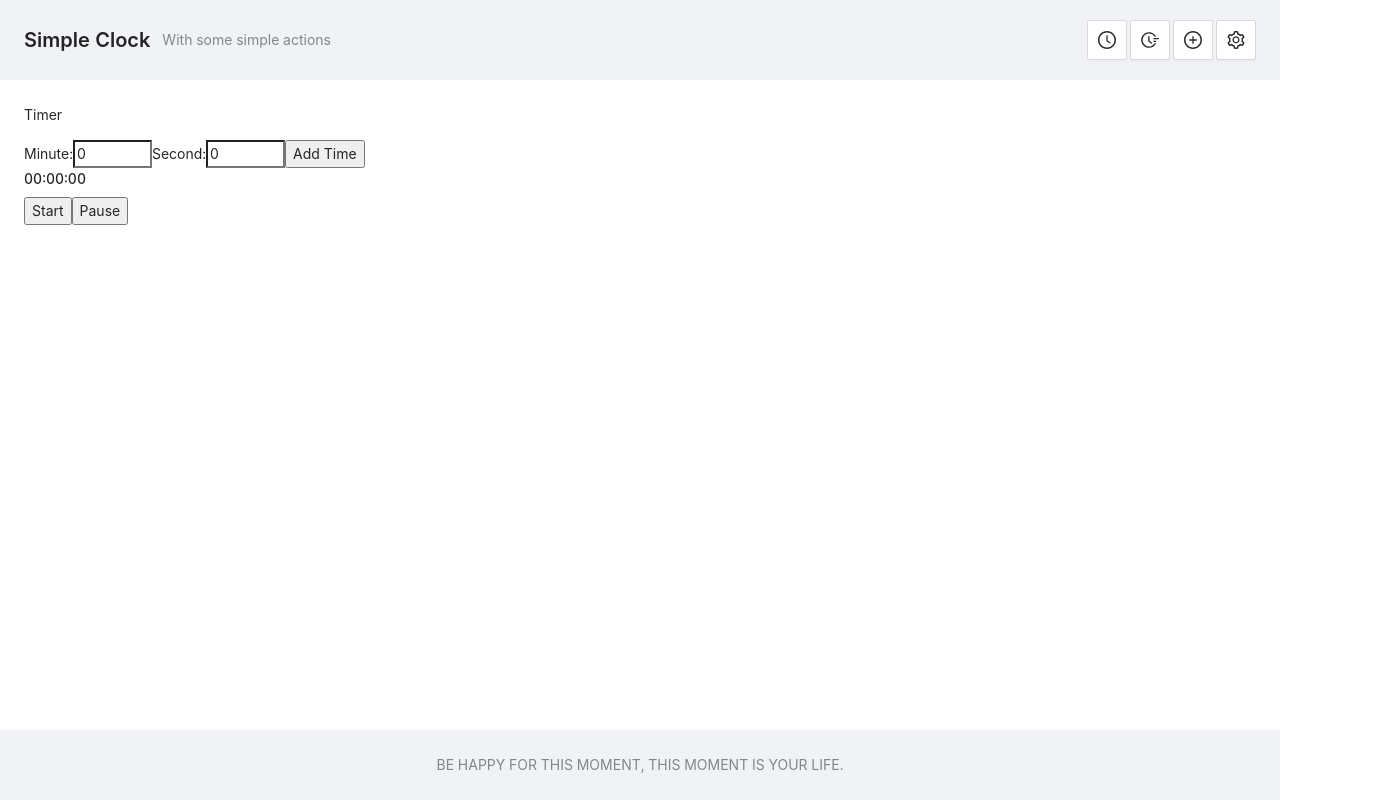
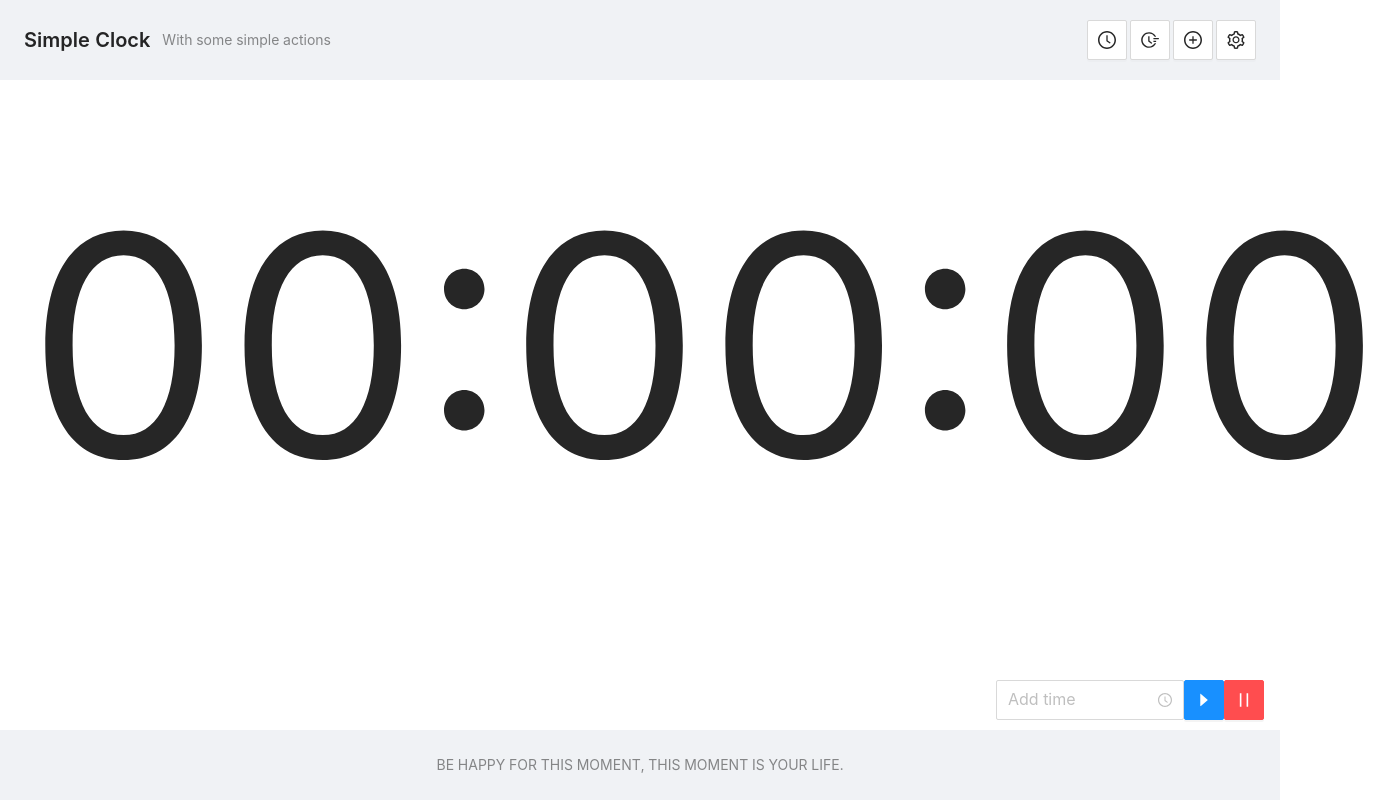
Before and after one commit to mirmousaviii/clock, a React (Create React App) app: page /timer in a window 1280 px wide. Shown: the whole page, 1384 px wide, since content can reach past the window. Built offline with nearby package versions, Linux system fonts and the light colour scheme.

Commit message:
Change design of timer

```diff
--- a/src/pages/timer.js
+++ b/src/pages/timer.js
@@ -1,31 +1,20 @@
 import React from 'react';
+import {TimePicker, Button, Space} from 'antd';
 import moment from 'moment';
+import {
+  CaretRightOutlined,
+  PauseOutlined,
+} from '@ant-design/icons';
 
 function Timer() {
-  const [minute, setMinute] = React.useState(0);
-  const [second, setSecond] = React.useState(0);
   const [time, setTime] = React.useState('00:00:00');
   const countDownInterval = React.useRef();
 
-  // React.useEffect(() => {
-  //   console.log('Start');
-  //
-  //   return () => {
-  //     console.log('Exit');
-  //   }
-  // },[]);
-  //
-  // React.useEffect(() => {
-  //   console.log('Update');
-  // });
-
-  function addTime() {
-    let newTime = moment().
-        startOf('day').
-        add(minute, 'minutes').
-        add(second, 'seconds').
-        format('HH:mm:ss');
-    setTime(newTime);
+  function onChange(time, timeString) {
+    if (timeString === '') {
+      timeString = '00:00:00';
+    }
+    setTime(timeString);
   }
 
   function start() {
@@ -34,11 +23,11 @@ function Timer() {
           (prev) => {
             if (prev === '00:00:00') {
               clearInterval(countDownInterval.current);
-              return 'TIME OUT';
+              return '00:00:00';
             }
-            return moment(prev, 'HH:mm:ss').
-                subtract(1, 'seconds').
-                format('HH:mm:ss');
+            return moment(prev, 'HH:mm:ss')
+            .subtract(1, 'seconds')
+            .format('HH:mm:ss');
           },
       );
     }, 1000);
@@ -50,23 +39,31 @@ function Timer() {
 
   return (
       <>
-        <p>Timer</p>
-        <label>
-          Minute:
-          <input placeholder='00' type='number' min='0' max='99' value={minute}
-                 onChange={(e) => setMinute(e.target.value)}/>
-        </label>
-        <label>
-          Second:
-          <input placeholder='00' type='number' min='0' max='59' value={second}
-                 onChange={(e) => setSecond(e.target.value)}/>
-        </label>
-        <button onClick={addTime}>Add Time</button>
+        <div className='full-size'>
+          {time}
+        </div>
 
-        {/*<h4>{minute}m {second}s</h4>*/}
-        <h4>{time}</h4>
-        <button onClick={start}>Start</button>
-        <button onClick={pause}>Pause</button>
+        <Space size={-1} className='controller'>
+          <TimePicker
+              size="large"
+              placeholder="Add time"
+              showNow={false}
+              onChange={onChange}
+          />
+          <Button
+              size="large"
+              icon={<CaretRightOutlined/>}
+              type="primary"
+              onClick={start}
+          />
+          <Button
+              size="large"
+              type="primary"
+              danger
+              icon={<PauseOutlined/>}
+              onClick={pause}
+          />
+        </Space>
 
       </>
   );
```
